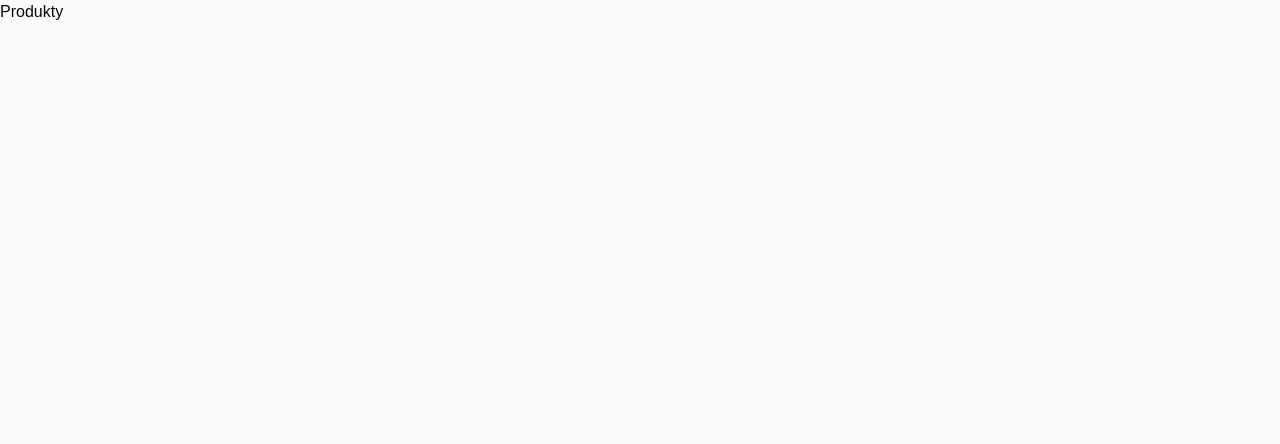
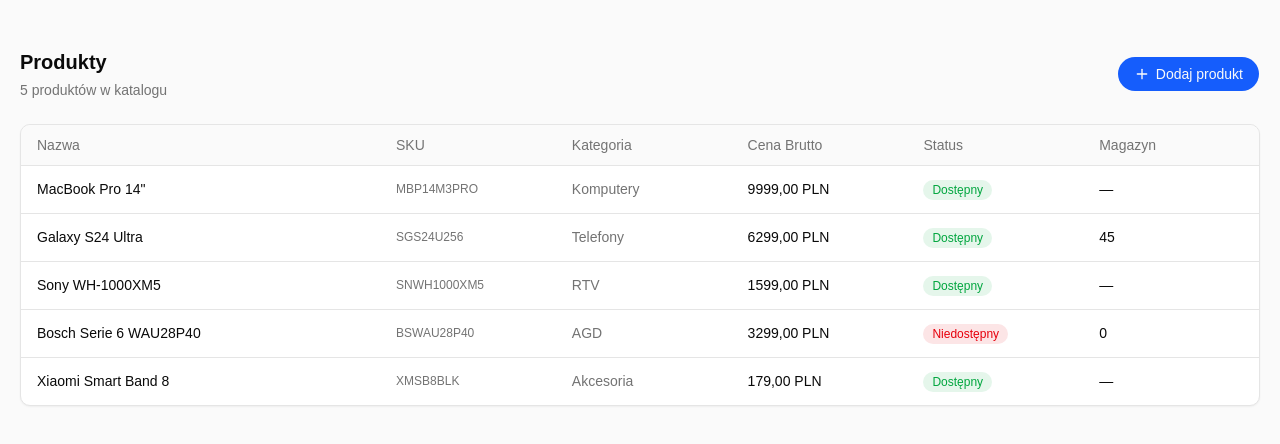
Before and after one commit to jakublack/workconnect-products-list, a React (Vite) app: page / in a window 1280 px wide. Shown: the top 444 px of the page. Built offline with nearby package versions, Linux system fonts and the light colour scheme.

Commit message:
feat(products): products table with availability badge

```diff
--- a/src/App.tsx
+++ b/src/App.tsx
@@ -1,9 +1,7 @@
+import { ProductsPage } from '@/features/products/components/ProductsPage'
+
 function App() {
-  return (
-    <main>
-      <h1>Produkty</h1>
-    </main>
-  )
+  return <ProductsPage />
 }
 
 export default App
--- /dev/null
+++ b/src/components/ui/badge.tsx
@@ -0,0 +1,45 @@
+import * as React from 'react'
+import { cva, type VariantProps } from 'class-variance-authority'
+import { cn } from 'cn'
+import { Slot } from 'radix-ui'
+
+const badgeVariants = cva(
+  'group/badge inline-flex h-5 w-fit shrink-0 items-center justify-center gap-1 overflow-hidden rounded-4xl border border-transparent px-2 py-0.5 text-xs font-medium whitespace-nowrap transition-all focus-visible:border-ring focus-visible:ring-[3px] focus-visible:ring-ring/50 has-data-[icon=inline-end]:pr-1.5 has-data-[icon=inline-start]:pl-1.5 aria-invalid:border-destructive aria-invalid:ring-destructive/20 dark:aria-invalid:ring-destructive/40 [&>svg]:pointer-events-none [&>svg]:size-3!',
+  {
+    variants: {
+      variant: {
+        default: 'bg-primary text-primary-foreground [a]:hover:bg-primary/80',
+        secondary: 'bg-secondary text-secondary-foreground [a]:hover:bg-secondary/80',
+        success: 'bg-success/10 text-success dark:bg-success/20',
+        destructive:
+          'bg-destructive/10 text-destructive focus-visible:ring-destructive/20 dark:bg-destructive/20 dark:focus-visible:ring-destructive/40 [a]:hover:bg-destructive/20',
+        outline: 'border-border text-foreground [a]:hover:bg-muted [a]:hover:text-muted-foreground',
+        ghost: 'hover:bg-muted hover:text-muted-foreground dark:hover:bg-muted/50',
+        link: 'text-primary underline-offset-4 hover:underline',
+      },
+    },
+    defaultVariants: {
+      variant: 'default',
+    },
+  },
+)
+
+function Badge({
+  className,
+  variant = 'default',
+  asChild = false,
+  ...props
+}: React.ComponentProps<'span'> & VariantProps<typeof badgeVariants> & { asChild?: boolean }) {
+  const Comp = asChild ? Slot.Root : 'span'
+
+  return (
+    <Comp
+      data-slot="badge"
+      data-variant={variant}
+      className={cn(badgeVariants({ variant }), className)}
+      {...props}
+    />
+  )
+}
+
+export { Badge, badgeVariants }
--- a/src/components/ui/button.tsx
+++ b/src/components/ui/button.tsx
@@ -24,7 +24,7 @@
           'h-8 gap-1.5 px-2.5 has-data-[icon=inline-end]:pr-2 has-data-[icon=inline-start]:pl-2',
         xs: "h-6 gap-1 rounded-[min(var(--radius-md),10px)] px-2 text-xs in-data-[slot=button-group]:rounded-lg has-data-[icon=inline-end]:pr-1.5 has-data-[icon=inline-start]:pl-1.5 [&_svg:not([class*='size-'])]:size-3",
         sm: "h-7 gap-1 rounded-[min(var(--radius-md),12px)] px-2.5 text-[0.8rem] in-data-[slot=button-group]:rounded-lg has-data-[icon=inline-end]:pr-1.5 has-data-[icon=inline-start]:pl-1.5 [&_svg:not([class*='size-'])]:size-3.5",
-        lg: 'h-9 gap-1.5 px-2.5 has-data-[icon=inline-end]:pr-2 has-data-[icon=inline-start]:pl-2',
+        lg: 'h-9 gap-1.5 rounded-full px-4',
         icon: 'size-8',
         'icon-xs':
           "size-6 rounded-[min(var(--radius-md),10px)] in-data-[slot=button-group]:rounded-lg [&_svg:not([class*='size-'])]:size-3",
--- /dev/null
+++ b/src/components/ui/table.tsx
@@ -0,0 +1,86 @@
+import * as React from 'react'
+import { cn } from 'cn'
+
+function Table({ className, ...props }: React.ComponentProps<'table'>) {
+  return (
+    <div data-slot="table-container" className="relative w-full overflow-x-auto">
+      <table
+        data-slot="table"
+        className={cn('w-full caption-bottom text-sm', className)}
+        {...props}
+      />
+    </div>
+  )
+}
+
+function TableHeader({ className, ...props }: React.ComponentProps<'thead'>) {
+  return <thead data-slot="table-header" className={cn('[&_tr]:border-b', className)} {...props} />
+}
+
+function TableBody({ className, ...props }: React.ComponentProps<'tbody'>) {
+  return (
+    <tbody
+      data-slot="table-body"
+      className={cn('[&_tr:last-child]:border-0', className)}
+      {...props}
+    />
+  )
+}
+
+function TableFooter({ className, ...props }: React.ComponentProps<'tfoot'>) {
+  return (
+    <tfoot
+      data-slot="table-footer"
+      className={cn('border-t bg-muted/50 font-medium [&>tr]:last:border-b-0', className)}
+      {...props}
+    />
+  )
+}
+
+function TableRow({ className, ...props }: React.ComponentProps<'tr'>) {
+  return (
+    <tr
+      data-slot="table-row"
+      className={cn(
+        'border-b transition-colors hover:bg-muted/50 has-aria-expanded:bg-muted/50 data-[state=selected]:bg-muted',
+        className,
+      )}
+      {...props}
+    />
+  )
+}
+
+function TableHead({ className, ...props }: React.ComponentProps<'th'>) {
+  return (
+    <th
+      data-slot="table-head"
+      className={cn(
+        'h-10 px-2 text-left align-middle font-medium whitespace-nowrap text-foreground [&:has([role=checkbox])]:pr-0',
+        className,
+      )}
+      {...props}
+    />
+  )
+}
+
+function TableCell({ className, ...props }: React.ComponentProps<'td'>) {
+  return (
+    <td
+      data-slot="table-cell"
+      className={cn('p-2 align-middle whitespace-nowrap [&:has([role=checkbox])]:pr-0', className)}
+      {...props}
+    />
+  )
+}
+
+function TableCaption({ className, ...props }: React.ComponentProps<'caption'>) {
+  return (
+    <caption
+      data-slot="table-caption"
+      className={cn('mt-4 text-sm text-muted-foreground', className)}
+      {...props}
+    />
+  )
+}
+
+export { Table, TableHeader, TableBody, TableFooter, TableHead, TableRow, TableCell, TableCaption }
--- /dev/null
+++ b/src/features/products/components/AvailabilityBadge.tsx
@@ -0,0 +1,13 @@
+import { Badge } from '@/components/ui/badge'
+
+interface AvailabilityBadgeProps {
+  isAvailable: boolean
+}
+
+export function AvailabilityBadge({ isAvailable }: AvailabilityBadgeProps) {
+  return isAvailable ? (
+    <Badge variant="success">Dostępny</Badge>
+  ) : (
+    <Badge variant="destructive">Niedostępny</Badge>
+  )
+}
--- /dev/null
+++ b/src/features/products/components/ProductsPage.tsx
@@ -0,0 +1,31 @@
+import { useState } from 'react'
+import { PlusIcon } from 'lucide-react'
+import { Button } from '@/components/ui/button'
+import { formatProductCount } from '@/lib/format'
+import { MOCK_PRODUCTS } from '../data/mock-products'
+import { ProductsTable } from './ProductsTable'
+
+export function ProductsPage() {
+  const [products] = useState(MOCK_PRODUCTS)
+
+  return (
+    <main className="mx-auto flex w-full max-w-[1272px] flex-col gap-6 px-4 py-6 md:py-12">
+      <header className="flex items-center justify-between gap-4">
+        <div className="flex flex-col gap-1">
+          <h1 className="text-xl font-semibold">Produkty</h1>
+          <p className="text-sm text-muted-foreground">
+            {formatProductCount(products.length)} w katalogu
+          </p>
+        </div>
+        <Button size="lg">
+          <PlusIcon />
+          Dodaj produkt
+        </Button>
+      </header>
+
+      <section className="overflow-hidden rounded-lg border bg-card shadow-xs">
+        <ProductsTable products={products} />
+      </section>
+    </main>
+  )
+}
--- /dev/null
+++ b/src/features/products/components/ProductsTable.tsx
@@ -0,0 +1,56 @@
+import {
+  Table,
+  TableBody,
+  TableCell,
+  TableHead,
+  TableHeader,
+  TableRow,
+} from '@/components/ui/table'
+import { formatPrice } from '@/lib/format'
+import type { Product } from '../types'
+import { AvailabilityBadge } from './AvailabilityBadge'
+
+interface ProductsTableProps {
+  products: Product[]
+}
+
+const COLUMNS = ['Nazwa', 'SKU', 'Kategoria', 'Cena Brutto', 'Status', 'Magazyn'] as const
+
+export function ProductsTable({ products }: ProductsTableProps) {
+  return (
+    <Table className="table-fixed">
+      <TableHeader>
+        <TableRow className="bg-muted/50 hover:bg-muted/50">
+          {COLUMNS.map((column) => (
+            <TableHead
+              key={column}
+              className="px-4 font-normal text-muted-foreground first:w-[29%]"
+            >
+              {column}
+            </TableHead>
+          ))}
+        </TableRow>
+      </TableHeader>
+      <TableBody>
+        {products.map((product) => (
+          <TableRow key={product.id}>
+            <TableCell className="h-12 truncate px-4 font-medium">{product.name}</TableCell>
+            <TableCell className="h-12 truncate px-4 text-xs text-muted-foreground">
+              {product.sku}
+            </TableCell>
+            <TableCell className="h-12 truncate px-4 text-muted-foreground">
+              {product.category}
+            </TableCell>
+            <TableCell className="h-12 px-4 font-medium">
+              {formatPrice(product.grossPrice, product.currency)}
+            </TableCell>
+            <TableCell className="h-12 px-4">
+              <AvailabilityBadge isAvailable={product.isAvailable} />
+            </TableCell>
+            <TableCell className="h-12 px-4 font-medium">{product.stock ?? '—'}</TableCell>
+          </TableRow>
+        ))}
+      </TableBody>
+    </Table>
+  )
+}
--- /dev/null
+++ b/src/lib/format.ts
@@ -0,0 +1,22 @@
+const LOCALE = 'pl-PL'
+
+const pluralRules = new Intl.PluralRules(LOCALE)
+
+/** Formats an amount as in the design, e.g. `9999,00 PLN`. */
+export function formatPrice(amount: number, currency: string): string {
+  return new Intl.NumberFormat(LOCALE, {
+    style: 'currency',
+    currency,
+    currencyDisplay: 'code',
+  }).format(amount)
+}
+
+const PRODUCT_FORMS: Partial<Record<Intl.LDMLPluralRule, string>> = {
+  one: 'produkt',
+  few: 'produkty',
+}
+
+/** `1 produkt`, `2 produkty`, `5 produktów` */
+export function formatProductCount(count: number): string {
+  return `${count} ${PRODUCT_FORMS[pluralRules.select(count)] ?? 'produktów'}`
+}
```
